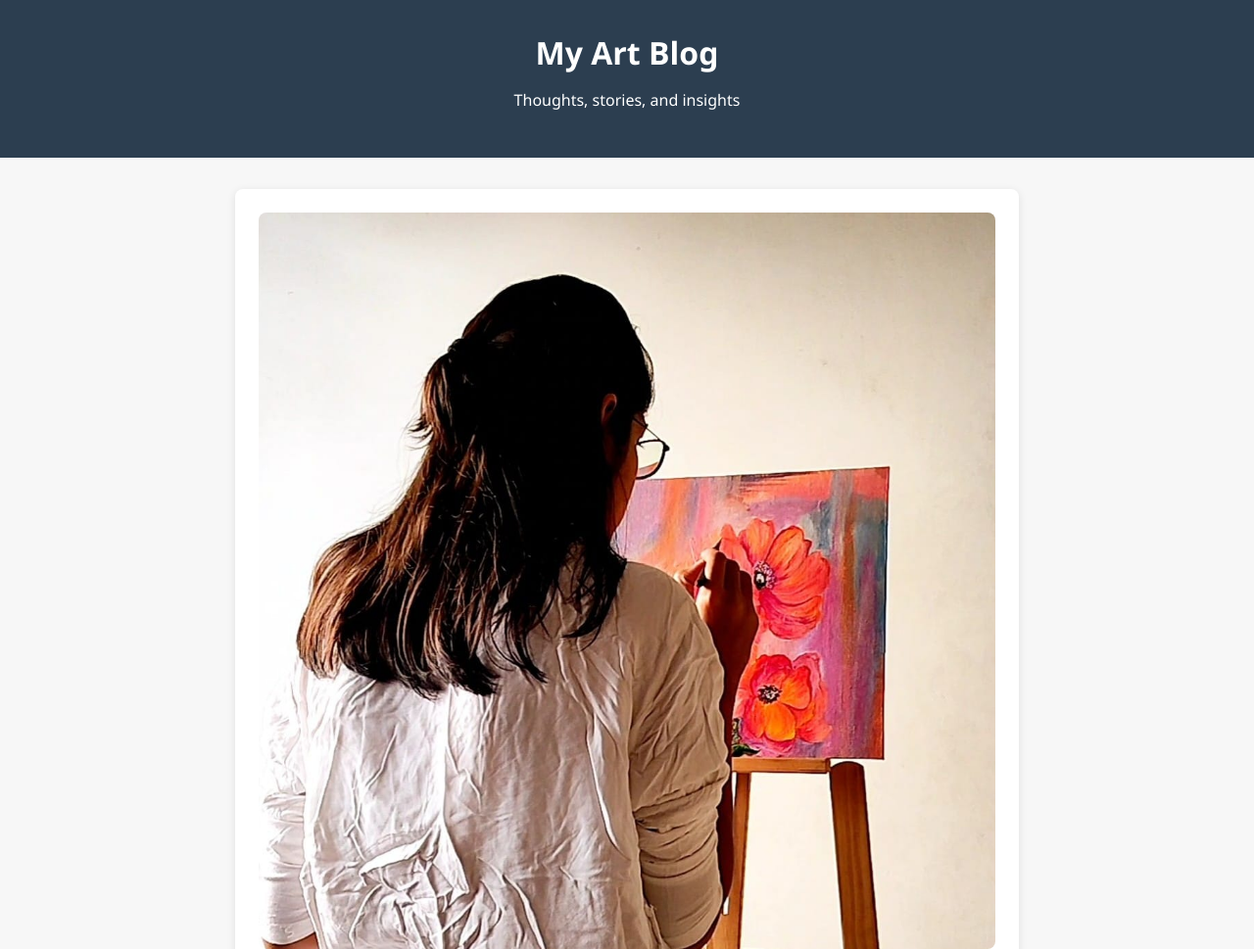
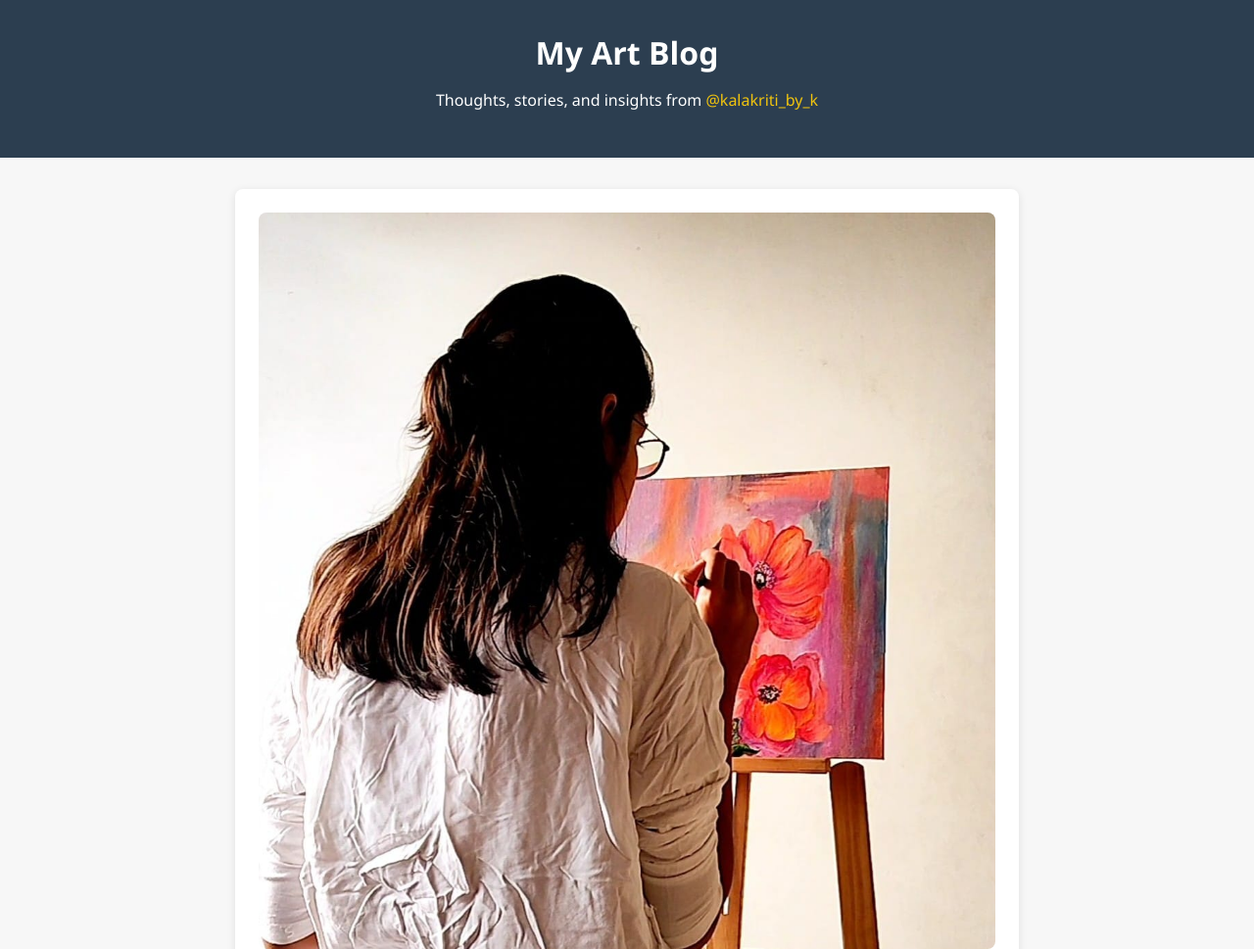
Before and after one commit to joshiumeshkajal2000-netizen/artblog, a plain HTML site: page index.html in a window 1280 px wide. Shown: the top 969 px of the page at 98% size. Drawn offline with Linux system fonts and the light colour scheme.

Commit message:
added ig

```diff
--- a/index.html
+++ b/index.html
@@ -62,10 +62,14 @@
   </style>
 </head>
 <body>
-  <header>
-    <h1>My Art Blog</h1>
-    <p>Thoughts, stories, and insights</p>
-  </header>
+<header>
+  <h1>My Art Blog</h1>
+  <p>Thoughts, stories, and insights from
+    <a href="https://www.instagram.com/kalakriti_by_k" target="_blank" rel="noopener noreferrer" style="color: #f1c40f; text-decoration: none;">
+      @kalakriti_by_k
+    </a>
+  </p>
+</header>
 
   <main>
 
```
